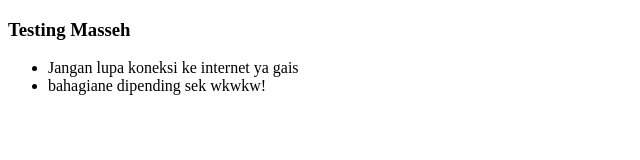
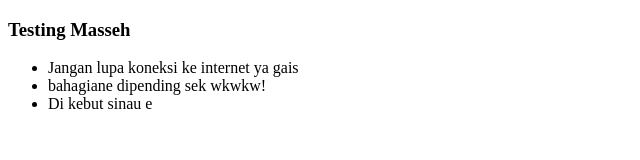
Before and after one commit to guguspradita/testing-collab-git, a plain HTML site: page index.html in a window 1280 px wide. Shown: the whole page, without its empty margins (0-640 px from the left). Drawn offline with Linux system fonts and the light colour scheme.

Commit message:
Njajal mas cek en

```diff
--- a/index.html
+++ b/index.html
@@ -11,6 +11,7 @@
     <ul>
         <li>Jangan lupa koneksi ke internet ya gais</li>
         <li>bahagiane dipending sek wkwkw!</li>
+        <li>Di kebut sinau e</li>
     </ul>
 </body>
 </html>
```
